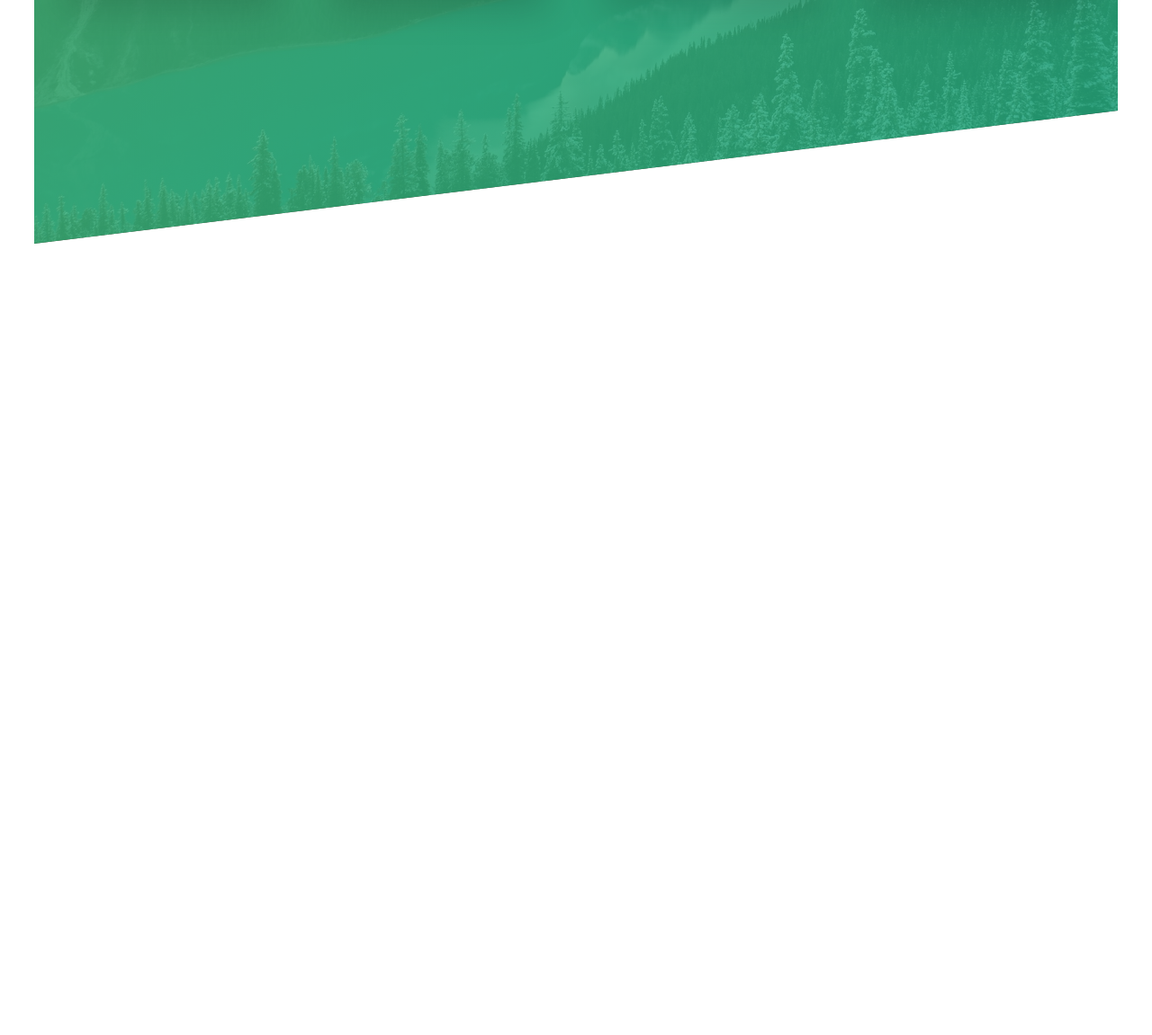
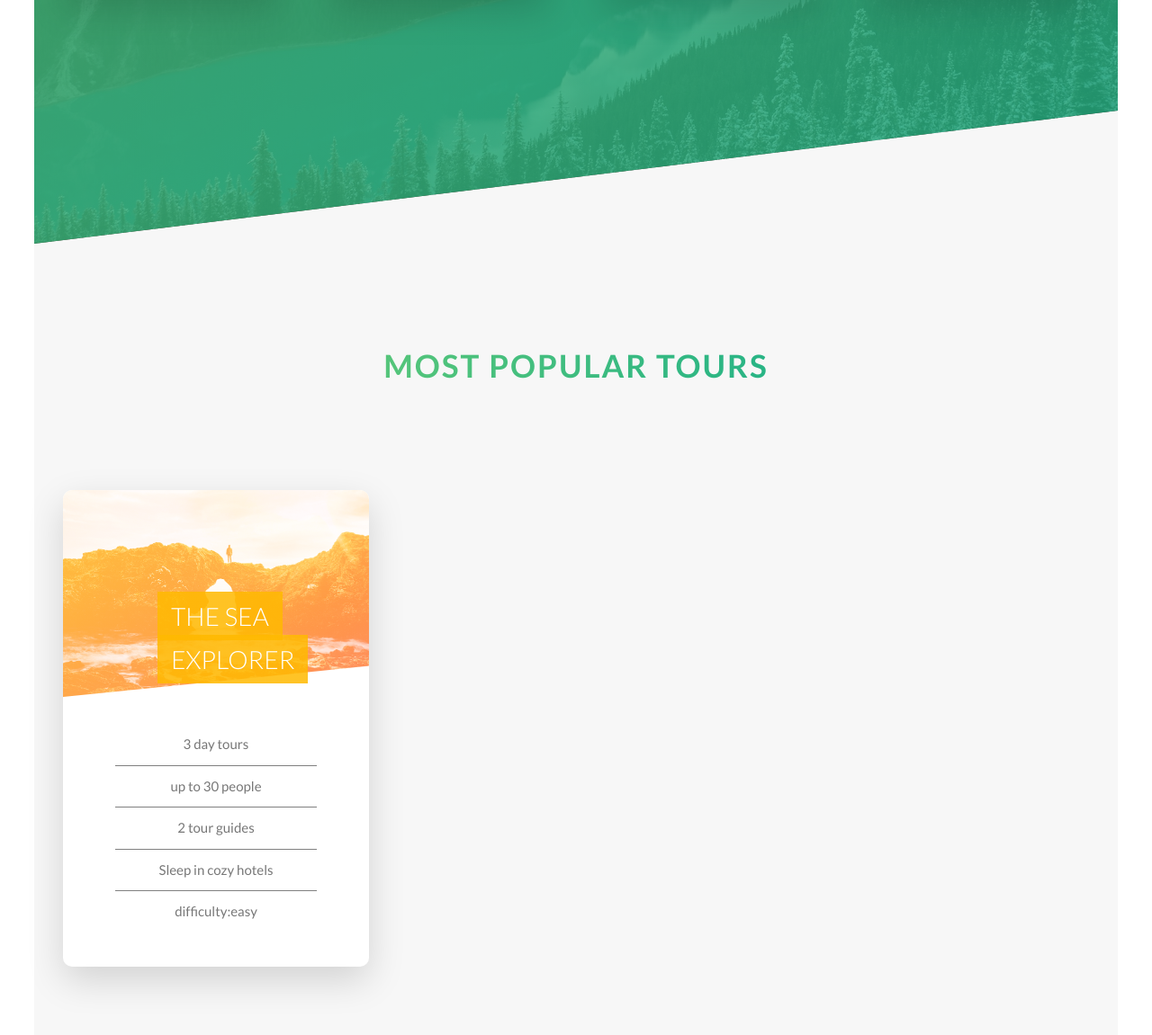
Before and after one commit to jesuscasal23/Natours-Project, a website: page index.html in a window 1280 px wide. Shown: the part 2204-3355 px from the top of the page at 90% size. Before the commit the page ends 2475 px from the top, so only its background shows below. Drawn offline with Linux system fonts and the light colour scheme.

Commit message:
Added front face of the cards in the tours seciton

```diff
--- a/index.html
+++ b/index.html
@@ -142,6 +142,48 @@
           </div>
         </div>
       </section>
+
+      <section class="section-tours">
+        <div class="u-center-text u-margin-bottom-big">
+          <h2 class="heading-secondary">
+            most popular tours
+          </h2>
+        </div>
+
+        <div class="row">
+          <div class="col-1-of-3">
+            <div class="card">
+              <div class="card__side card__side--front card__side--front-1">
+                <div class="card__picture card__picture-1"></div>
+                <h4 class="card__heading">
+                  <span class="card__heading-span card__heading-span--1">
+                    the sea explorer
+                  </span>
+                </h4>
+
+                <div class="card__details">
+                  <ul>
+                    <li>3 day tours</li>
+                    <li>up to 30 people</li>
+                    <li>2 tour guides</li>
+                    <li>Sleep in cozy hotels</li>
+                    <li>difficulty:easy</li>
+                  </ul>
+                </div>
+              </div>
+              <div class="card__side card__side--back card__side--back-1">
+                back
+              </div>
+            </div>
+          </div>
+          <div class="col-1-of-3">
+            <div class="card"></div>
+          </div>
+          <div class="col-1-of-3">
+            <div class="card"></div>
+          </div>
+        </div>
+      </section>
     </main>
     <!--
   <section>
--- a/sass/abstracts/_variables.scss
+++ b/sass/abstracts/_variables.scss
@@ -3,6 +3,13 @@
   $color-primary-dark: #28b485;
   $color-grey-light-1: #f7f7f7;
 
+  $color-secondary-light: #ffb900;
+  $color-secondary-dark: #ff7730;
+
+  $color-tertiary-light: #2998ff;
+  $color-tertiary-dark: #5643fa;
+
+
   // grid
   $grid-width: 114rem;
   $grid-bottom-margin: 8rem;
--- /dev/null
+++ b/sass/components/_card.scss
@@ -0,0 +1,120 @@
+.card {
+  perspective: 150rem;
+  -moz-perspective: 150rem;
+  position: relative;
+  height: 53rem;
+
+  &__side {
+    background-color: #ff4500;
+    height: 53rem;
+    transition: all 0.8s ease;
+    position: absolute;
+    top: 0;
+    left: 0;
+    width: 100%;
+    backface-visibility: hidden;
+    border-radius: 1rem;
+    overflow: hidden;
+    box-shadow: 0 1.5rem 4rem rgba(black, 0.15);
+
+    &--front {
+      background-color: white;
+    }
+
+    &--back {
+      background-color: green;
+      transform: rotateY(180deg);
+
+      &-1 {
+        background-image: linear-gradient(
+          to right bottom,
+          $color-secondary-light,
+          $color-secondary-dark
+        );
+      }
+    }
+  }
+
+  // if .card:hover then .card__side {transform }
+  &:hover &__side--front {
+    transform: rotateY(-180deg);
+  }
+
+  &:hover &__side--back {
+    transform: rotateY(0);
+  }
+
+  // front side styling
+
+  &__picture {
+    background-size: cover;
+    height: 23rem;
+    background-blend-mode: screen;
+    -webkit-clip-path: polygon(0 0, 100% 0, 100% 85%, 0 100%);
+    clip-path: polygon(0 0, 100% 0, 100% 85%, 0 100%);
+
+    &-1 {
+      background-image: linear-gradient(
+          to right bottom,
+          $color-secondary-light,
+          $color-secondary-dark
+        ),
+        url(../img/nat-5.jpg);
+    }
+
+    &-2 {
+      background-image: url(../img/nat-5.img);
+    }
+
+    &-3 {
+      background-image: url(../img/nat-5.img);
+    }
+  }
+
+  &__heading {
+    font-size: 2.8rem;
+    font-weight: 300;
+    text-transform: uppercase;
+    color: white;
+    position: absolute;
+    top: 8rem;
+    right: -2rem;
+    width: 75%;
+  }
+
+  &__heading-span {
+    padding: 1rem 1.5rem;
+    -webkit-box-decoration-break: clone;
+    box-decoration-break: clone;
+
+    &--1 {
+      background-image: linear-gradient(
+        to right bottom,
+        rgba($color-secondary-light, 0.85),
+        rgba($color-secondary-light, 0.85)
+      );
+    }
+  }
+
+  &__details {
+    padding: 3rem;
+    margin: 0 auto;
+
+    ul {
+      padding: 0 0;
+      list-style: none;
+      width: 80%;
+      margin: 0 auto;
+
+      li {
+        text-align: center;
+        font-size: 1.5rem;
+        padding: 1rem;
+
+        &:not(:last-child) {
+          border-bottom: 1px solid grey;
+        }
+      }
+    }
+  }
+}
--- a/sass/main.scss
+++ b/sass/main.scss
@@ -12,6 +12,7 @@
 @import "components/btn";
 @import "components/composition";
 @import "components/feature-box";
+@import "components/card";
 
 @import "layout/header";
 @import "layout/grid";
--- a/sass/pages/_home.scss
+++ b/sass/pages/_home.scss
@@ -18,3 +18,9 @@
     transform: skewY(7deg);
   }
 }
+
+.section-tours {
+  background-color: $color-grey-light-1;
+  padding: 25rem 0 50rem 0;
+  margin-top: -10rem;
+}
```
Also changed, not shown: css/style.css.
